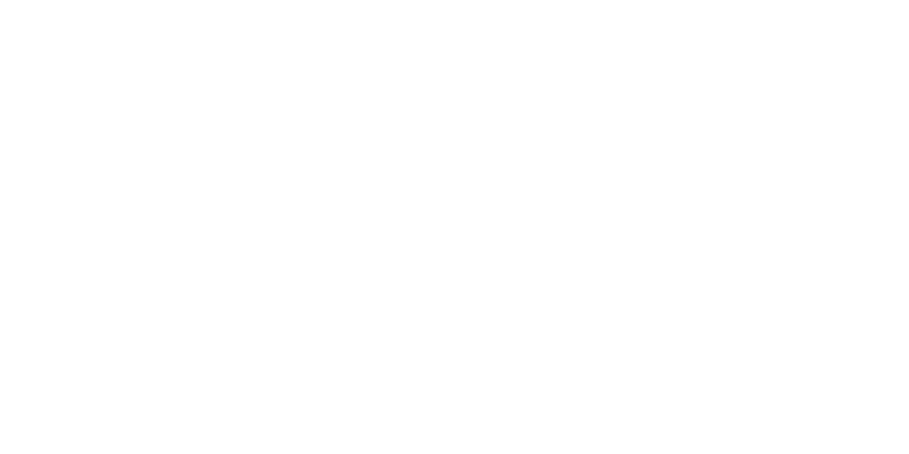
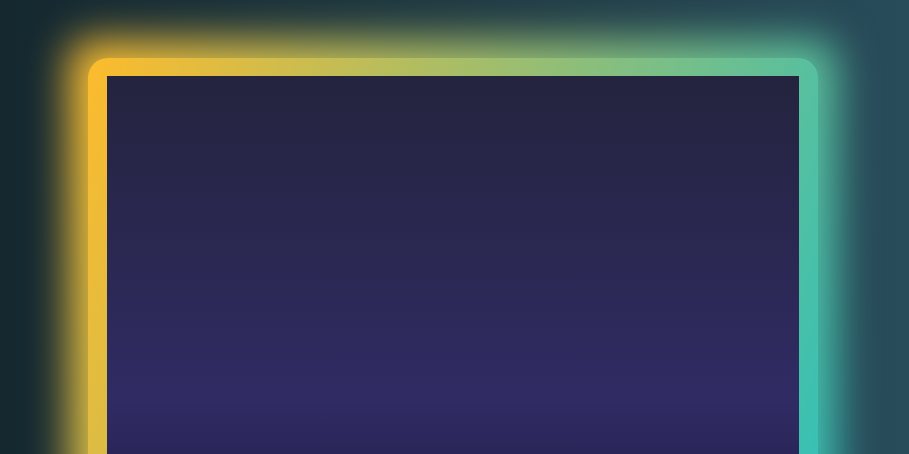
Before and after one commit to Sajjad-darehqaedi/front-end4, a plain HTML site: page index.html in a window 1280 px wide. Shown: the top 454 px of the page, without its empty margins (187-1096 px from the left). Drawn offline with Linux system fonts and the light colour scheme.

Commit message:
not completed

```diff
--- a/index.html
+++ b/index.html
@@ -9,7 +9,9 @@
 <body>
     <div id="container">
         <div id="box">
-            <div id="card-box"></div>
+            <div id="card-box">
+                <span>magic card</span>
+            </div>
             <div id="card-border"></div>
             <div id="card-background"></div>
         </div>
--- a/src/styles/css.css
+++ b/src/styles/css.css
@@ -0,0 +1,96 @@
+
+@property --rotate {
+    syntax: "<angle>";
+    initial-value: 132deg;
+    inherits: false;
+}
+
+@keyframes rotate {
+    0% {
+        --rotate : 0deg;
+    }
+
+    100% {
+        --rotate : 360deg;
+    }
+}
+
+:root {
+    ---bodyback:linear-gradient(to right, #0f2027, #203a43, #2c5364);
+    --cardboxback: linear-gradient(to top, #0f0c29, #302b63, #24243e);
+}
+
+
+body {
+    font-size: 100%;
+    margin: 0;
+    height: 100vh;
+    background-image: var(---bodyback);
+}
+
+
+* {
+    box-sizing: border-box;
+    margin: 0;
+    padding: 0;
+}
+
+#container {
+    width: 100%;
+    max-width: 100%;
+    height: inherit;
+}
+
+#box {
+    display: flex;
+    width: 60%;
+    height: 90%;
+    position: relative;
+    top: 50%;
+    left: 50%;
+    transform: translate(-50%, -50%);
+    justify-content: center;
+    align-items: center;
+}
+
+#card-box {
+    width: 90%;
+    height: 90%;
+    position: absolute;
+    background-image: var(--cardboxback);
+    text-align: center;
+    font-size: xx-large;
+    text-transform: capitalize;
+    font-style: italic;
+    padding-top: 50%;
+    color: white;
+}
+
+#card-border {
+    width: 95%;
+    height: 95%;
+    z-index: -1;
+    position: absolute;
+    background-image: linear-gradient(
+        var(--rotate),#22c1c3, #fdbb2d
+    );
+    animation-name: rotate;
+    animation-duration: 2s;
+    animation-iteration-count: infinite;
+    border-radius: 20px;
+}
+
+#card-background {
+    width: 100%;
+    height: 100%;
+    z-index: -2;
+    position: absolute;
+    background-image: linear-gradient(
+        var(--rotate),#22c1c3, #fdbb2d
+    );
+    filter: blur(20px);
+    animation-name: rotate;
+    animation-duration: 2s;
+    animation-iteration-count: infinite;
+    border-radius: 20px;
+}
```
